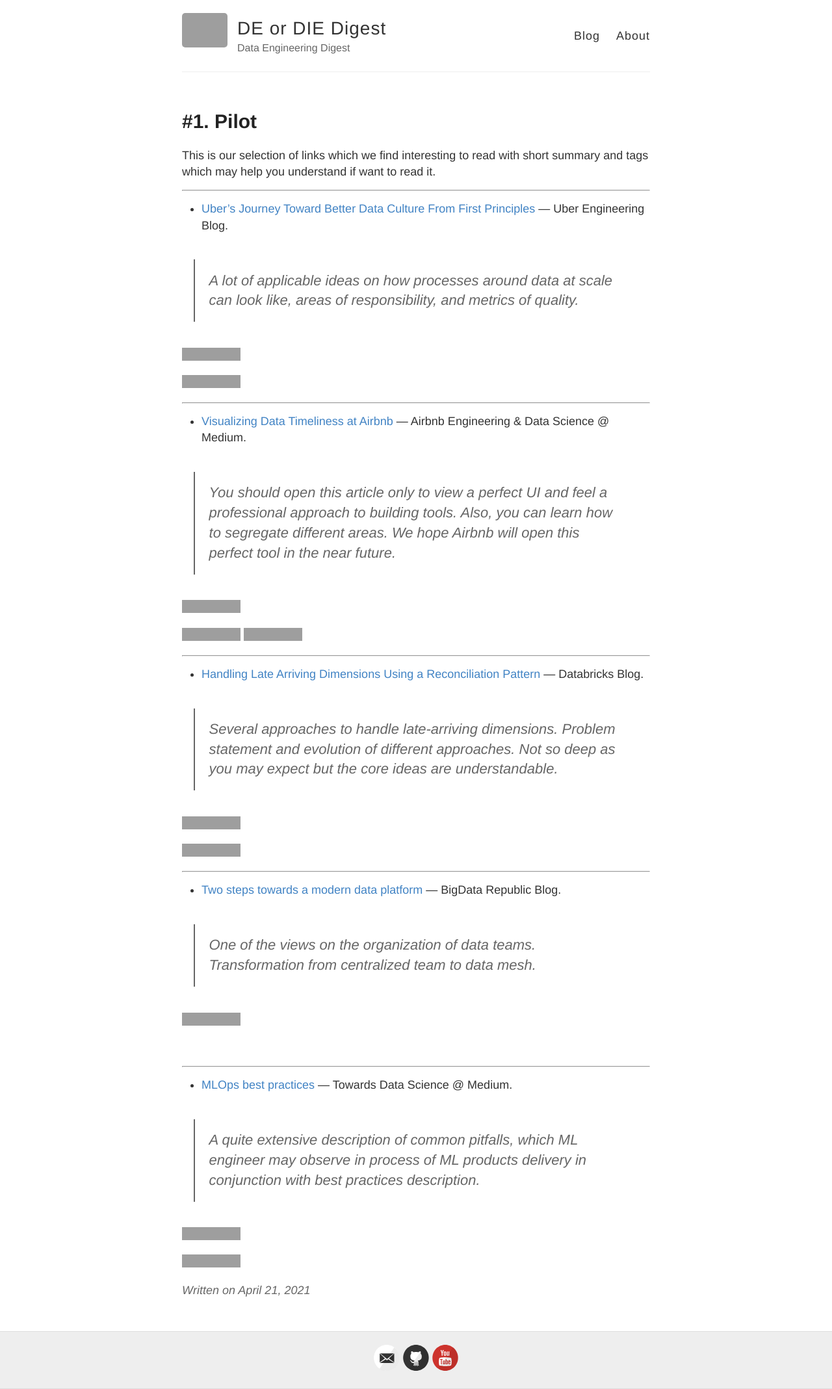
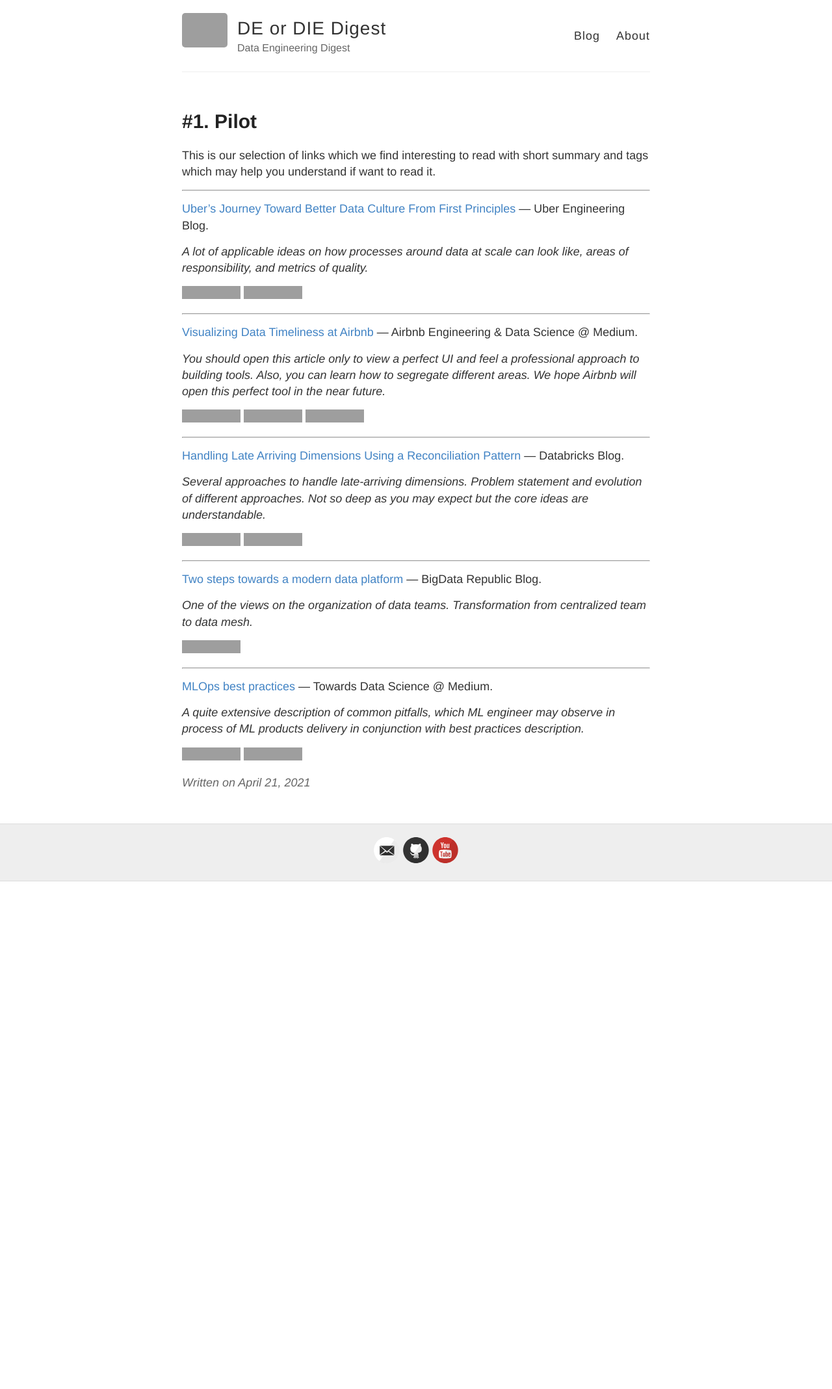
Before and after one commit to deordie/deordie-digest, a Jekyll site: the page built from _posts/2021-04-21-Pilot.md, in a window 1280 px wide. Shown: the whole page at 65% size. Built offline with Jekyll 4.4.1, drawn with Linux system fonts in a browser that asks for light colours; after the commit the page ends 1356 px from its top, so only the background shows below that; grey boxes are pictures that could not be loaded.

Commit message:
Try formatting with italic

```diff
--- a/_posts/2021-04-21-Pilot.md
+++ b/_posts/2021-04-21-Pilot.md
@@ -7,50 +7,40 @@ This is our selection of links which we find interesting to read with short summ
 
 ---
 
-- [Uber's Journey Toward Better Data Culture From First Principles](https://eng.uber.com/ubers-journey-toward-better-data-culture-from-first-principles/) — Uber Engineering Blog.
+[Uber's Journey Toward Better Data Culture From First Principles](https://eng.uber.com/ubers-journey-toward-better-data-culture-from-first-principles/) — Uber Engineering Blog.
 
-> A lot of applicable ideas on how processes around data at scale can look like, areas of responsibility, and metrics of quality.
+*A lot of applicable ideas on how processes around data at scale can look like, areas of responsibility, and metrics of quality.*
 
-![](https://img.shields.io/badge/level-beginner-blue)
-
-![](https://img.shields.io/badge/topic-culture-success)
+![](https://img.shields.io/badge/level-beginner-blue) ![](https://img.shields.io/badge/topic-culture-success)
 
 ---
 
-- [Visualizing Data Timeliness at Airbnb](https://medium.com/airbnb-engineering/visualizing-data-timeliness-at-airbnb-ee638fdf4710) — Airbnb Engineering & Data Science @ Medium.
+[Visualizing Data Timeliness at Airbnb](https://medium.com/airbnb-engineering/visualizing-data-timeliness-at-airbnb-ee638fdf4710) — Airbnb Engineering & Data Science @ Medium.
 
-> You should open this article only to view a perfect UI and feel a professional approach to building tools. Also, you can learn how to segregate different areas. We hope Airbnb will open this perfect tool in the near future.
+*You should open this article only to view a perfect UI and feel a professional approach to building tools. Also, you can learn how to segregate different areas. We hope Airbnb will open this perfect tool in the near future.*
 
-![](https://img.shields.io/badge/level-medium-blue)
-
-![](https://img.shields.io/badge/topic-visualization-557D5C) ![](https://img.shields.io/badge/topic-monitoring-CC0A65)
+![](https://img.shields.io/badge/level-medium-blue) ![](https://img.shields.io/badge/topic-visualization-557D5C) ![](https://img.shields.io/badge/topic-monitoring-CC0A65)
 
 ---
 
-- [Handling Late Arriving Dimensions Using a Reconciliation Pattern](https://databricks.com/blog/2020/12/15/handling-late-arriving-dimensions-using-a-reconciliation-pattern.html) — Databricks Blog.
+[Handling Late Arriving Dimensions Using a Reconciliation Pattern](https://databricks.com/blog/2020/12/15/handling-late-arriving-dimensions-using-a-reconciliation-pattern.html) — Databricks Blog.
 
-> Several approaches to handle late-arriving dimensions. Problem statement and evolution of different approaches. Not so deep as you may expect but the core ideas are understandable.
+*Several approaches to handle late-arriving dimensions. Problem statement and evolution of different approaches. Not so deep as you may expect but the core ideas are understandable.*
 
-![](https://img.shields.io/badge/level-advanced-blue)
-
-![](https://img.shields.io/badge/topic-late--arriving--data-blueviolet)
+![](https://img.shields.io/badge/level-advanced-blue) ![](https://img.shields.io/badge/topic-late--arriving--data-blueviolet)
 
 ---
 
-- [Two steps towards a modern data platform](https://www.bigdatarepublic.nl/articles/two-steps-towards-modern-data-platform/) — BigData Republic Blog.
+[Two steps towards a modern data platform](https://www.bigdatarepublic.nl/articles/two-steps-towards-modern-data-platform/) — BigData Republic Blog.
 
-> One of the views on the organization of data teams. Transformation from centralized team to data mesh.
+*One of the views on the organization of data teams. Transformation from centralized team to data mesh.*
 
-![](https://img.shields.io/badge/level-beginner-blue)
-
-![](https://img.shields.io/badge/topic-analytics-blueviolet)
+![](https://img.shields.io/badge/level-beginner-blue) ![](https://img.shields.io/badge/topic-analytics-blueviolet)
 
 ---
 
-- [MLOps best practices](https://towardsdatascience.com/mlops-practices-for-data-scientists-dbb01be45dd8) — Towards Data Science @ Medium.
+[MLOps best practices](https://towardsdatascience.com/mlops-practices-for-data-scientists-dbb01be45dd8) — Towards Data Science @ Medium.
 
-> A quite extensive description of common pitfalls, which ML engineer may observe in process of ML products delivery in conjunction with best practices description.
+*A quite extensive description of common pitfalls, which ML engineer may observe in process of ML products delivery in conjunction with best practices description.*
 
-![](https://img.shields.io/badge/level-medium-blue)
-
-![](https://img.shields.io/badge/topic-mlops-orange)
+![](https://img.shields.io/badge/level-medium-blue) ![](https://img.shields.io/badge/topic-mlops-orange)
```
